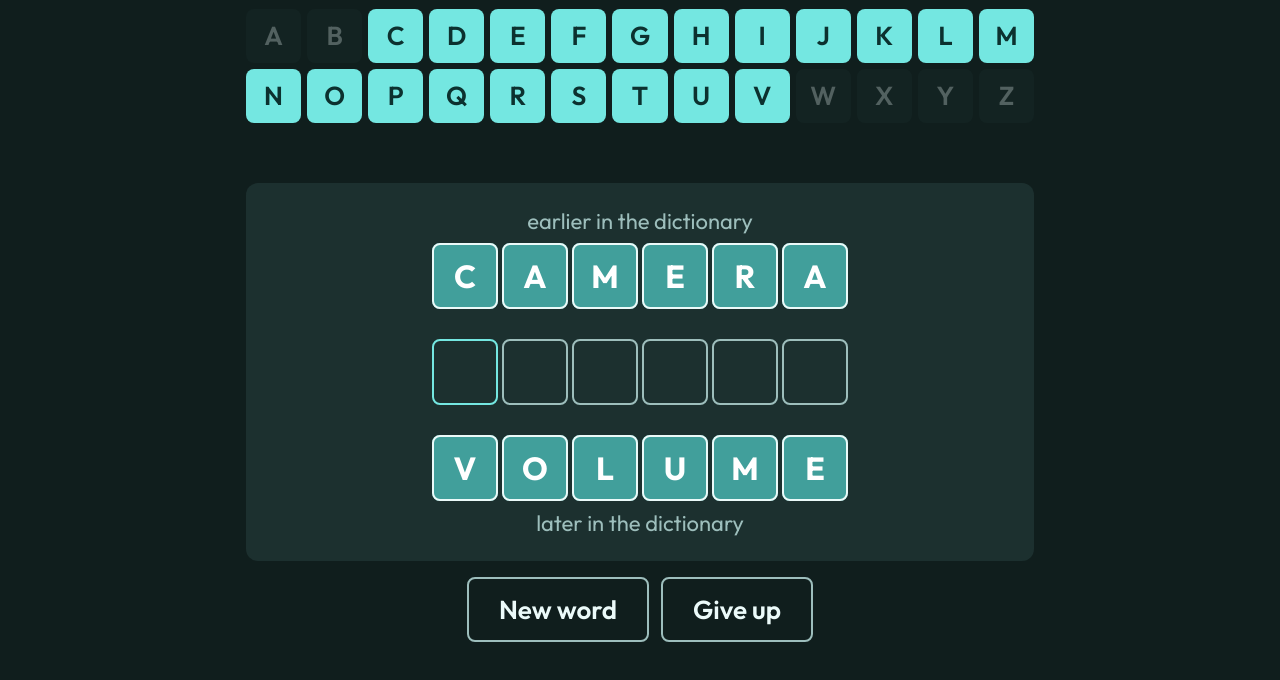
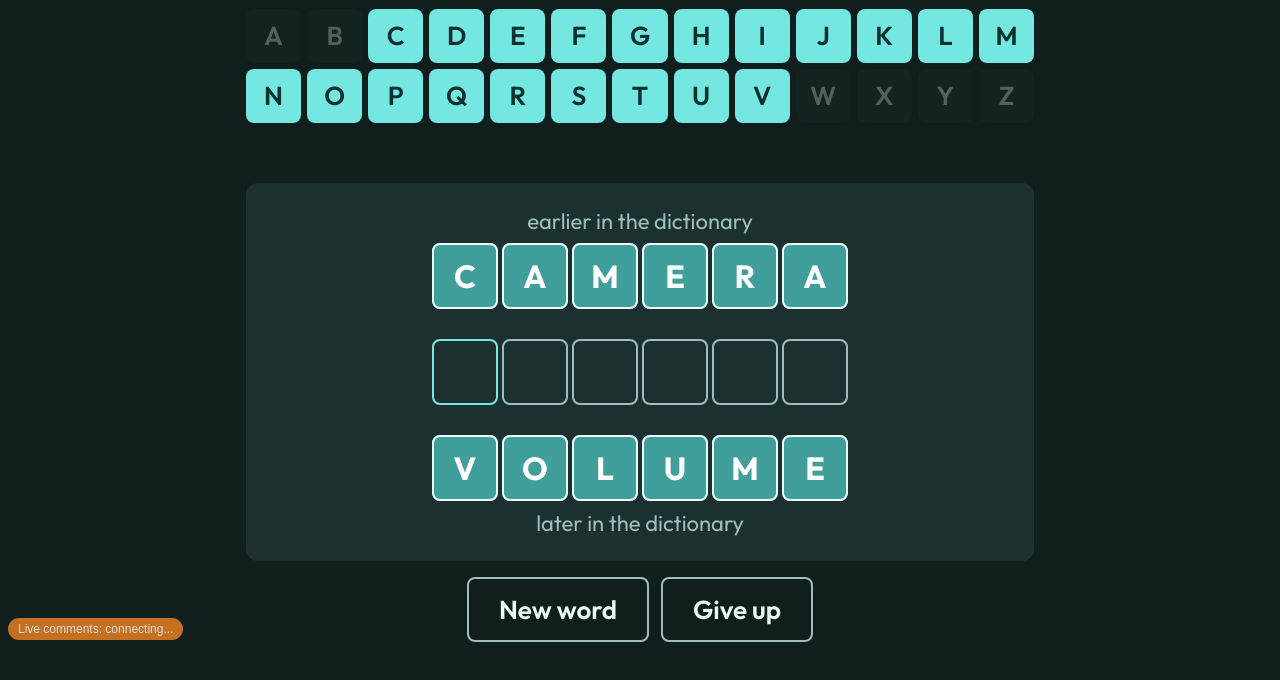
Before and after one commit to Sueatime/WORD-PARTY, a plain HTML site: page Between/index.html in a window 1280 px wide. Shown: the part 152-832 px from the top of the page. Drawn offline with Linux system fonts and the light colour scheme; a web font is replaced by a local one.

Commit message:
Update index.html

```diff
--- a/Between/index.html
+++ b/Between/index.html
@@ -171,5 +171,5 @@ start();
 </script>
 <script src="../back-to-menu.js">
 </script>
-<script src="live-comments.js"></script>
+<script src="../live-comments.js"></script>
 </body></html>
```
